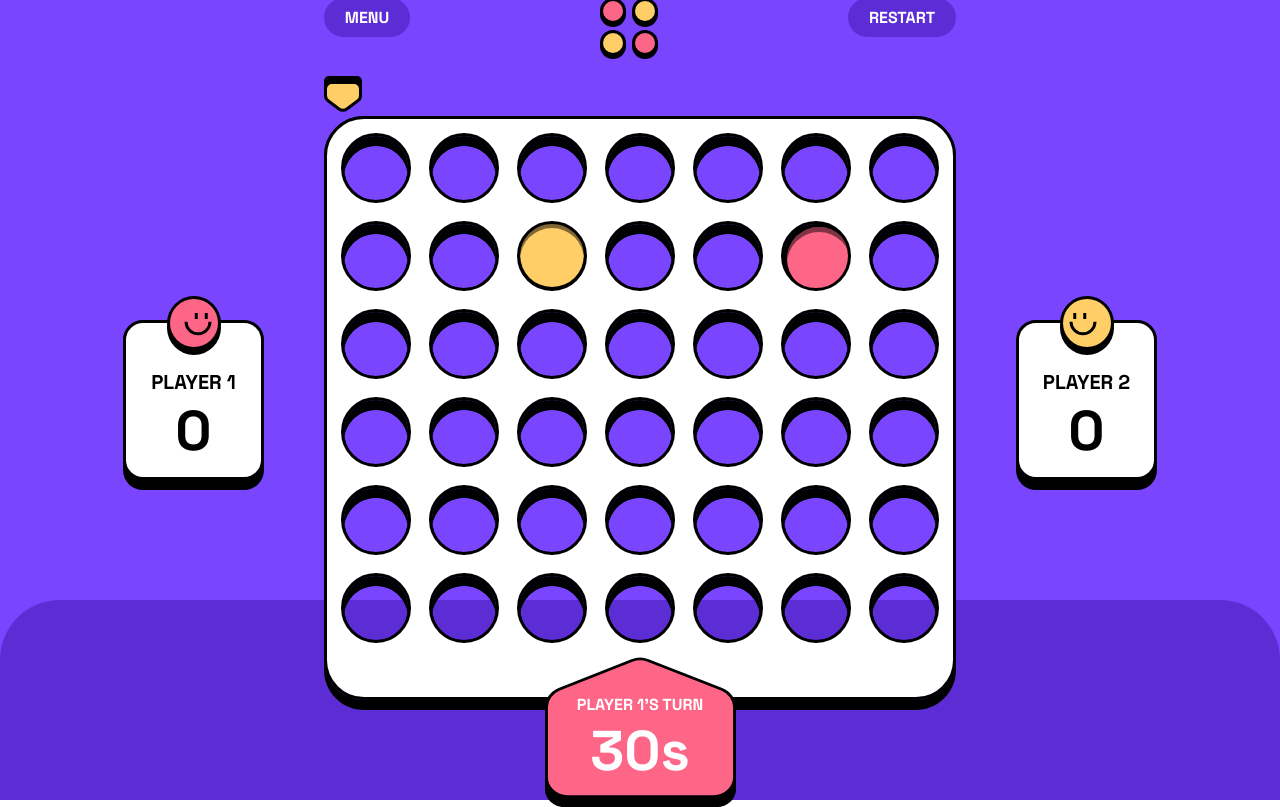
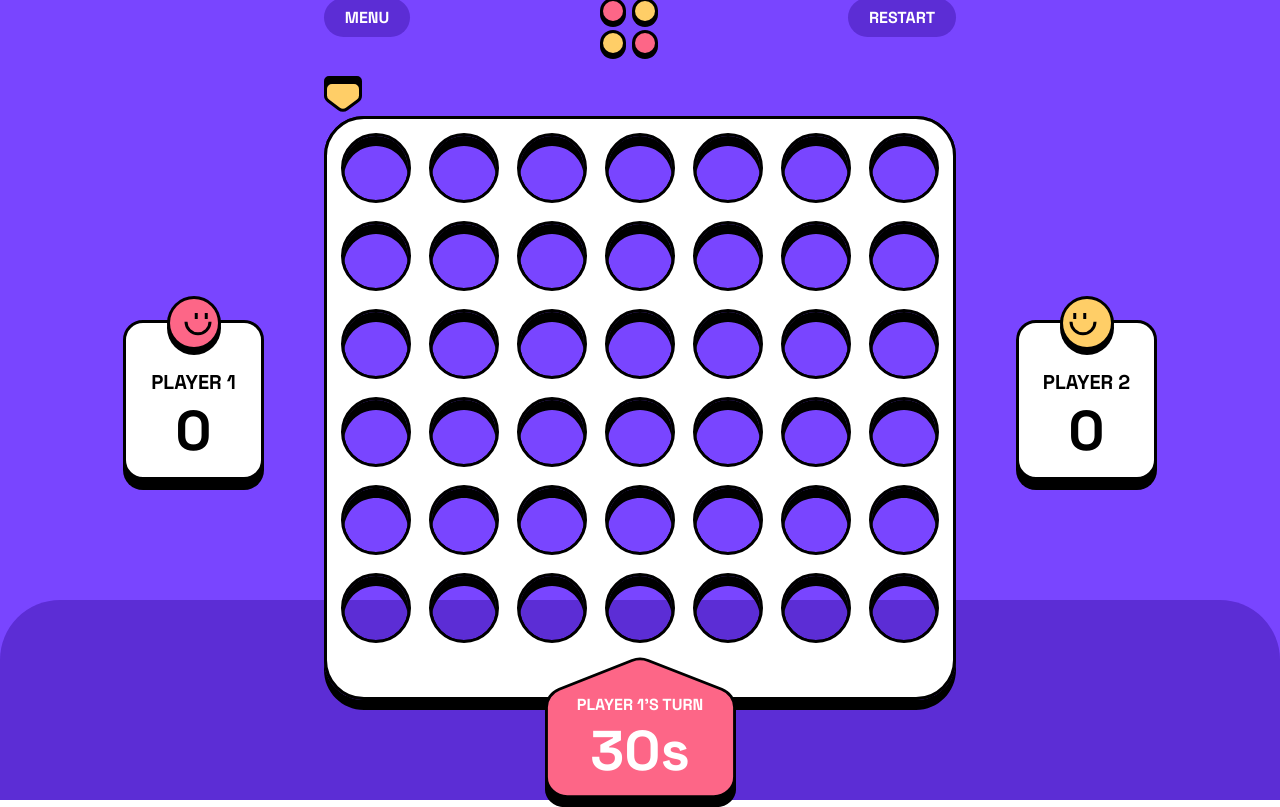
Before and after one commit to Vasallius/connect-four, a React (Vite) app: page /game in a window 1280 px wide. Built offline with nearby package versions, Linux system fonts and the light colour scheme; the HTML template or start-up script is replaced by a standard one.

Commit message:
feat: add marker placing ability

```diff
--- a/src/components/Board.jsx
+++ b/src/components/Board.jsx
@@ -1,3 +1,4 @@
+import { Counter } from "./Counter";
 import CounterYellowLarge from "../assets/images/counter-yellow-large.svg";
 import CounterRedLarge from "../assets/images/counter-red-large.svg";
 import { Marker } from "./Marker";
@@ -6,7 +7,9 @@ import { useState } from "react";
 
 /* eslint-disable react/prop-types */
 export function Board({ WhiteBoard, BlackBoard }) {
-  const [markerPosition, setMarkerPosition] = useState({ x: 0, y: 0 }); // Initial position outside the board
+  const [markerPosition, setMarkerPosition] = useState({ x: 0, y: 0 });
+  const [board, setBoard] = useState([[], [], [], [], [], [], []]);
+  const [markers, setmarkers] = useState([]);
 
   function handleMouseMove(event) {
     const { offsetX, offsetY } = event.nativeEvent;
@@ -15,21 +18,58 @@ export function Board({ WhiteBoard, BlackBoard }) {
     }
   }
 
+  function handleClick(event) {
+    let coords = [20, 108, 196, 284, 372, 460, 548];
+
+    const { offsetX, offsetY } = event.nativeEvent;
+    // console.log(`Clicked at ${offsetX}, ${offsetY}`);
+    for (let i = 0; i < coords.length; i++) {
+      if (offsetX < coords[i] + 64) {
+        const colIndex = i;
+        const rowIndex = 5 - board[i].length;
+        // console.log("Column Index:", colIndex);
+        // console.log("Row Index:", rowIndex);
+
+        if (colIndex >= 0 && rowIndex >= 0) {
+          console.log(colIndex, rowIndex);
+          let updatedMarkers = [...markers];
+          updatedMarkers.push({ x: coords[colIndex], y: coords[rowIndex] });
+          setmarkers(updatedMarkers);
+          // console.log(markers)
+        }
+        let updatedBoard = [...board];
+        let col = updatedBoard[i];
+        if (col.length < 6) {
+          col.push("marker");
+          setBoard(updatedBoard);
+        }
+        break; // Exit the loop after finding the first matching index
+      }
+    }
+  }
+
   return (
-    <div className="relative  " onMouseMove={handleMouseMove}>
+    <div
+      className="relative  "
+      onClick={handleClick}
+      onMouseMove={handleMouseMove}
+    >
       <Marker MarkerRed={MarkerYellow} x={markerPosition.x} y={-40} />
       <img className="z-30 top-0 absolute" src={WhiteBoard} alt="" />
       <img className="z-10 mt-10" src={BlackBoard} alt="" />
-      <img
+      {/* <img
         className="z-negative absolute top-[108px] left-[460px]"
         src={CounterRedLarge}
-      />
+      /> */}
 
-      <img
-        className="z-negative absolute top-[104px] left-[193px]"
-        src={CounterYellowLarge}
-        alt=""
-      />
+      {markers.map((marker) => {
+        return (
+          <Counter counter={CounterYellowLarge} x={marker.x} y={marker.y} />
+        );
+      })}
+
+      {/* <Counter counter={CounterYellowLarge} x={20} y={20} />
+      <Counter counter={CounterYellowLarge} x={20} y={460} /> */}
     </div>
   );
 }
--- /dev/null
+++ b/src/components/Counter.jsx
@@ -0,0 +1,11 @@
+// eslint-disable-next-line react/prop-types
+export function Counter({ counter, x, y }) {
+  let style = {
+    position: "absolute",
+    left: x,
+    top: y,
+  };
+  return (
+    <img className="z-negative absolute" src={counter} style={style} alt="" />
+  );
+}
```
